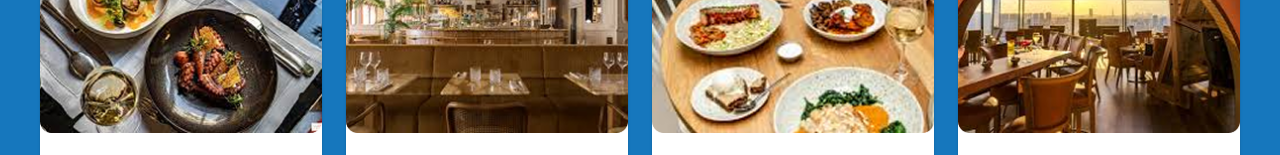
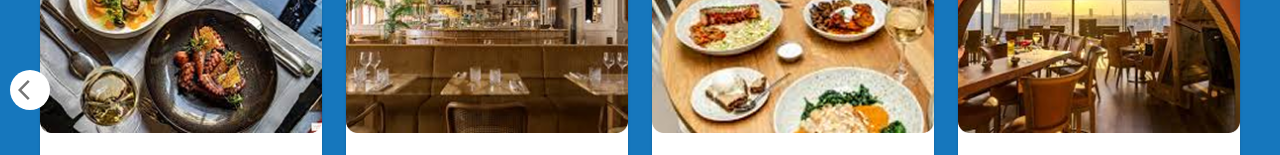
Before and after one commit to Shohan11369/React-assignment-03, a React (Vite) app: page / in a window 1280 px wide. Shown: the part 361-516 px from the top of the page. Built offline with nearby package versions, Linux system fonts and the light colour scheme.

Commit message:
Added left arrow

```diff
--- a/src/components/HotelSection.jsx
+++ b/src/components/HotelSection.jsx
@@ -70,6 +70,21 @@ function HotelSection() {
           Find the best restaurant ratings below
         </h2>
 
+        {/* Left Arrow */}
+        <IconButton
+          onClick={handlePrev}
+          sx={{
+            position: "absolute",
+            top: "50%",
+            left: "10px",
+            transform: "translateY(-50%)",
+            backgroundColor: "white",
+            "&:hover": { backgroundColor: "#e0e0e0" },
+          }}
+        >
+          <ArrowBackIos />
+        </IconButton>
+
         {/* Cards */}
         <div className="grid grid-cols-1 sm:grid-cols-2 md:grid-cols-4 gap-6">
           {visibleHotels.map((hotel, i) => (
```
